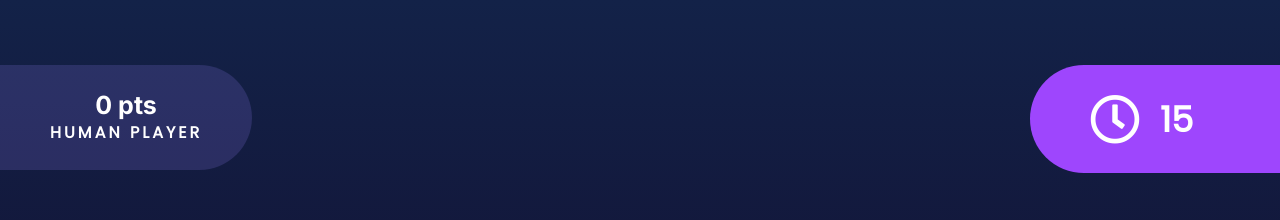
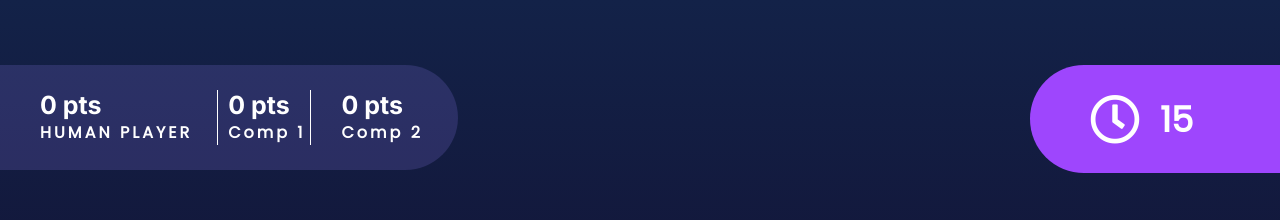
Before and after one commit to TimotijevicVlada/Quiz_App, a React (Create React App) app: page /quiz in a window 1280 px wide. Shown: the top 220 px of the page. Built offline with nearby package versions, Linux system fonts and the light colour scheme; no server answers.

Commit message:
Added 2 computer player in the game.

```diff
--- a/src/App.js
+++ b/src/App.js
@@ -3,6 +3,7 @@ import "./style/App.css";
 import Home from "./components/Home";
 import Quiz from "./components/Quiz";
 import { BrowserRouter as Router, Routes, Route } from "react-router-dom";
+
 
 const App = () => {
   const [player, setPlayer] = useState("HUMAN PLAYER");
@@ -12,12 +13,16 @@ const App = () => {
   const [answers, setAnswers] = useState(null);
   const [questionNum, setQuestionNum] = useState(1);
   const [points, setPoints] = useState(0);
+  const [pointsComp1, setPointsComp1] = useState(0);
+  const [pointsComp2, setPointsComp2] = useState(0);
   const [countdown, setCountdown] = useState(15);
   const [finishVisible, setFinishVisible] = useState(false);
   const [stopTimer, setStopTimer] = useState(false);
   const [totalTime, setTotalTime] = useState(0);
   const [correctAnswerNumber, setCorrectAnswerNumber] = useState(0);
   const [wrongAnswerNumber, setWrongAnswerNumber] = useState(0);
+
+
 
 
   //Function that fetch Api data
@@ -46,11 +51,15 @@ const App = () => {
           setQuestionNum(questionNum + 1);
           setCountdown(15);
           setWrongAnswerNumber(wrongAnswerNumber + 1);
+          setPointsComp1(pointsComp1 - 5);
+          setPointsComp2(pointsComp2 - 5);
         } else {
           setPoints(points - 10);
           setWrongAnswerNumber(wrongAnswerNumber + 1);
           setStopTimer(false);
           setFinishVisible(true);
+          setPointsComp1(pointsComp1 - 5);
+          setPointsComp2(pointsComp2 - 5);
         }
       }
     }
@@ -136,6 +145,8 @@ const App = () => {
                 setTotalTime={setTotalTime}
                 setCorrectAnswerNumber={setCorrectAnswerNumber}
                 setWrongAnswerNumber={setWrongAnswerNumber}
+                setPointsComp1={setPointsComp1}
+                setPointsComp2={setPointsComp2}
               />
             }
           />
@@ -163,6 +174,10 @@ const App = () => {
                 wrongAnswerNumber={wrongAnswerNumber}
                 setCorrectAnswerNumber={setCorrectAnswerNumber}
                 setWrongAnswerNumber={setWrongAnswerNumber}
+                setPointsComp1={setPointsComp1}
+                setPointsComp2={setPointsComp2}
+                pointsComp1={pointsComp1}
+                pointsComp2={pointsComp2}
               />
             }
           />
--- a/src/components/Home.js
+++ b/src/components/Home.js
@@ -16,7 +16,9 @@ const Home = ({
   setTotalTime,
   questionNumbers,
   setCorrectAnswerNumber,
-  setWrongAnswerNumber
+  setWrongAnswerNumber,
+  setPointsComp1,
+  setPointsComp2
 }) => {
   const [dropdown, setDropdown] = useState(false);
   const [numberDropdown, setNumberDropdown] = useState(false);
@@ -49,6 +51,8 @@ const Home = ({
     setTotalTime(0);
     setCorrectAnswerNumber(0);
     setWrongAnswerNumber(0);
+    setPointsComp1(0);
+    setPointsComp2(0);
   };
 
   return (
--- a/src/components/Player.js
+++ b/src/components/Player.js
@@ -1,10 +1,20 @@
 import React from 'react';
 
-const Player = ({points, player}) => {
+const Player = ({points, player, pointsComp1, pointsComp2}) => {
     return (
         <div className="human_player">
-          <span className="pts">{points} pts</span>
-          <span className="player_name">{player}</span>
+          <div className='human'>
+            <span className="pts">{points} pts</span>
+            <span className="player_name">{player}</span>
+          </div>
+          <div className='comp1'>
+            <span className="pts">{pointsComp1} pts</span>
+            <span className="player_name">Comp 1</span>
+          </div>
+          <div className='comp2'>
+            <span className="pts">{pointsComp2} pts</span>
+            <span className="player_name">Comp 2</span>
+          </div>
         </div>
     )
 }
--- a/src/components/Quiz.js
+++ b/src/components/Quiz.js
@@ -8,6 +8,7 @@ import QuizFinished from "./QuizFinished";
 import useSound from "use-sound";
 import correct from "../assets/correct_answer.mp3";
 import wrong from "../assets/wrong_answer.mp3";
+import skip from "../assets/skip.wav";
 
 const Quiz = ({
   answers,
@@ -29,12 +30,17 @@ const Quiz = ({
   setWrongAnswerNumber,
   correctAnswerNumber,
   wrongAnswerNumber,
+  setPointsComp1,
+  setPointsComp2,
+  pointsComp1,
+  pointsComp2
 }) => {
   const [percentage, setPercentage] = useState(0);
   const [currentQuestion, setCurrentQuestion] = useState(null);
 
   const [correctSound] = useSound(correct);
   const [wrongSound] = useSound(wrong);
+  const [skipSound] = useSound(skip);
 
   //Setting the current question
   useEffect(() => {
@@ -79,19 +85,41 @@ const Quiz = ({
       setPoints(points - 5);
       setCountdown(15);
       setWrongAnswerNumber(wrongAnswerNumber + 1);
+      setPointsComp1(pointsComp1 - 5);
+      setPointsComp2(pointsComp2 - 5);
+      skipSound();
     } else {
       setPoints(points - 5);
       setStopTimer(false);
       setWrongAnswerNumber(wrongAnswerNumber + 1);
+      setPointsComp1(pointsComp1 - 5);
+      setPointsComp2(pointsComp2 - 5);
+      skipSound();
       setTimeout(() => {
         setFinishVisible(true);
       }, 1000);
     }
   };
 
+
   //Funtion that handle choosen answer
   const handleAnswer = (item) => {
+    console.log(answers);
     if (questionNum < questionNumbers) {
+      //Handle comp1 players answers
+      console.log(Math.floor(Math.random() * 4))
+      if(answers[Math.floor(Math.random() * 4)].answ === currentQuestion.correct_answer) {
+        setPointsComp1(pointsComp1 + 10);
+      } else {
+        setPointsComp1(pointsComp1 - 5);
+      }
+      //Handle comp2 players answers
+      if(answers[Math.floor(Math.random() * 4)].answ === currentQuestion.correct_answer) {
+        setPointsComp2(pointsComp2 + 10);
+      } else {
+        setPointsComp2(pointsComp2 - 5);
+      }
+      //Handle human player answer
       if (item === currentQuestion.correct_answer) {
         correctSound();
         setPoints(points + 10);
@@ -137,7 +165,7 @@ const Quiz = ({
       {!finishVisible ? (
         <div className="quiz_questions">
           <div className="score">
-            <Player points={points} player={player} />
+            <Player points={points} player={player} pointsComp1={pointsComp1} pointsComp2={pointsComp2}/>
           </div>
           <div className="timer">
             <i
@@ -167,6 +195,8 @@ const Quiz = ({
           totalTime={totalTime}
           correctAnswerNumber={correctAnswerNumber}
           wrongAnswerNumber={wrongAnswerNumber}
+          pointsComp1={pointsComp1}
+          pointsComp2={pointsComp2}
         />
       )}
     </div>
--- a/src/components/QuizFinished.js
+++ b/src/components/QuizFinished.js
@@ -1,7 +1,7 @@
 import React from "react";
 import { Link } from "react-router-dom";
 
-const QuizFinished = ({ points, player, totalTime, correctAnswerNumber, wrongAnswerNumber }) => {
+const QuizFinished = ({ points, player, totalTime, correctAnswerNumber, wrongAnswerNumber, pointsComp1, pointsComp2 }) => {
 
 
   return (
@@ -28,6 +28,15 @@ const QuizFinished = ({ points, player, totalTime, correctAnswerNumber, wrongAns
           </div>
         </Link>
       </div>
+      <div className="comps_results">
+        <div>Computer 1</div>
+        <div>Points: {pointsComp1}</div>
+      </div>
+      <div className="comps_results">
+        <div>Computer 2</div>
+        <div>Points: {pointsComp2}</div>
+      </div>
+
     </div>
   );
 };
--- a/src/style/App.css
+++ b/src/style/App.css
@@ -361,7 +361,7 @@
   top: 65px;
   background-color: rgba(141, 121, 233, 0.2);
   color: white;
-  padding: 25px 50px;
+  padding: 25px 20px;
   border-radius: 0px 80px 80px 0px;
 }
 
@@ -369,25 +369,38 @@
   display: -webkit-box;
   display: -ms-flexbox;
   display: flex;
-  -webkit-box-orient: vertical;
-  -webkit-box-direction: normal;
-      -ms-flex-direction: column;
-          flex-direction: column;
   -webkit-box-align: center;
       -ms-flex-align: center;
           align-items: center;
 }
 
-.App .quiz .quiz_questions .score .human_player .pts {
+.App .quiz .quiz_questions .score .human_player div {
+  margin: 0px 10px;
+  display: -webkit-box;
+  display: -ms-flexbox;
+  display: flex;
+  -webkit-box-orient: vertical;
+  -webkit-box-direction: normal;
+      -ms-flex-direction: column;
+          flex-direction: column;
+  padding: 0px 5px 0px 10px;
+}
+
+.App .quiz .quiz_questions .score .human_player div .pts {
   font-weight: 700;
   font-size: 25px;
   font-family: "Inter";
 }
 
-.App .quiz .quiz_questions .score .human_player .player_name {
+.App .quiz .quiz_questions .score .human_player div .player_name {
   font-weight: 700;
   font-size: 16px;
   letter-spacing: 3px;
+}
+
+.App .quiz .quiz_questions .score .human_player .comp1 {
+  border-left: 1px solid white;
+  border-right: 1px solid white;
 }
 
 .App .quiz .quiz_questions .timer {
@@ -608,12 +621,10 @@
   -webkit-box-pack: center;
       -ms-flex-pack: center;
           justify-content: center;
-  -webkit-box-align: center;
-      -ms-flex-align: center;
-          align-items: center;
   background: -webkit-gradient(linear, left top, left bottom, from(#132248), to(#120221));
   background: linear-gradient(180deg, #132248 0%, #120221 100%);
   color: white;
+  padding-top: 40px;
 }
 
 .App .finish .finish_data {
@@ -627,10 +638,11 @@
   -webkit-box-align: center;
       -ms-flex-align: center;
           align-items: center;
+  margin-right: 10px;
 }
 
 .App .finish .finish_data div {
-  width: 500px;
+  width: 400px;
   padding: 15px;
   text-align: center;
   border-radius: 94px;
@@ -665,4 +677,22 @@
 .App .finish .finish_data .finish_link .finish_time:hover {
   background-color: #9e46fd;
 }
+
+.App .finish .comps_results div {
+  width: 400px;
+  padding: 15px;
+  text-align: center;
+  border-radius: 94px;
+  border: 2px solid #8d79e9;
+  margin: 10px 0px;
+  display: -webkit-box;
+  display: -ms-flexbox;
+  display: flex;
+  -webkit-box-orient: vertical;
+  -webkit-box-direction: normal;
+      -ms-flex-direction: column;
+          flex-direction: column;
+  margin-right: 10px;
+  font-size: 30px;
+}
 /*# sourceMappingURL=App.css.map */
--- a/src/style/App.scss
+++ b/src/style/App.scss
@@ -215,12 +215,16 @@
         top: 65px;
         background-color: rgba(141, 121, 233, 0.2);
         color: white;
-        padding: 25px 50px;
+        padding: 25px 20px;
         border-radius: 0px 80px 80px 0px;
         .human_player {
           display: flex;
+          align-items: center;
+          div {
+            margin: 0px 10px;
+            display: flex;
             flex-direction: column;
-          align-items: center;
+            padding: 0px 5px 0px 10px;
             .pts {
               font-weight: 700;
               font-size: 25px;
@@ -230,6 +234,11 @@
               font-weight: 700;
               font-size: 16px;
               letter-spacing: 3px;
+            }
+          }
+          .comp1 {
+            border-left: 1px solid white;
+            border-right: 1px solid white;
           }
         }
       }
@@ -390,19 +399,20 @@
     height: 100vh;
     display: flex;
     justify-content: center;
-    align-items: center;
     background: linear-gradient(
       180deg,
       rgba(19, 34, 72, 1) 0%,
       rgba(18, 2, 33, 1) 100%
     );
     color: white;
+    padding-top: 40px;
     .finish_data {
       display: flex;
       flex-direction: column;
       align-items: center;
+      margin-right: 10px;
       div {
-        width: 500px;
+        width: 400px;
         padding: 15px;
         text-align: center;
         border-radius: 94px;
@@ -428,5 +438,19 @@
         }
       }
     }
+    .comps_results {
+      div {
+        width: 400px;
+        padding: 15px;
+        text-align: center;
+        border-radius: 94px;
+        border: 2px solid #8d79e9;
+        margin: 10px 0px;
+        display: flex;
+        flex-direction: column;
+        margin-right: 10px;
+        font-size: 30px;
       }
     }
+  }
+}
```
Also changed, not shown: 2 other files (tests, documents, lock files or other folders). Lines whose indentation alone changed are shown as unchanged.
